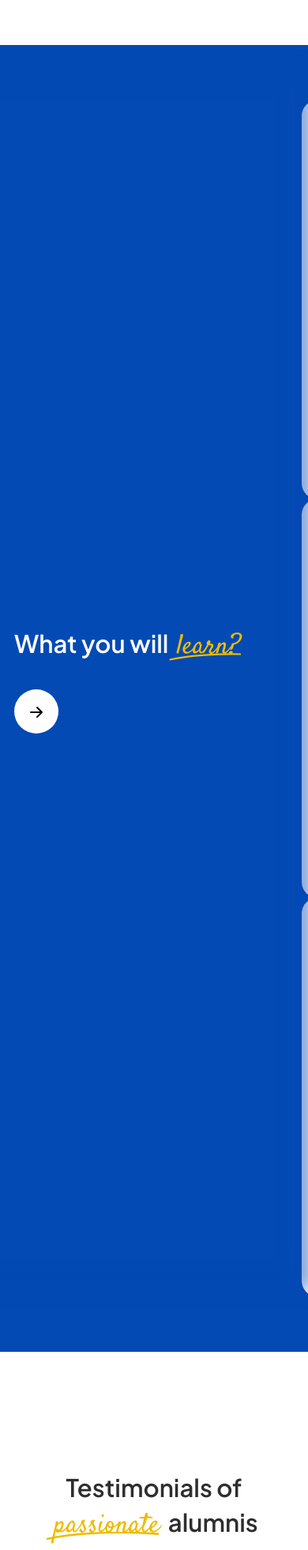
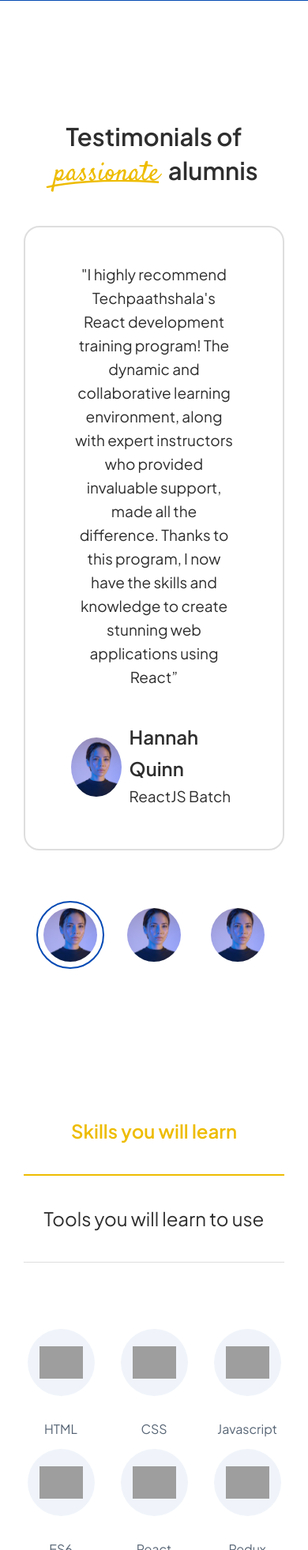
Before and after one commit to ZahraaAhmd/TechPaathshala, a PHP site: page /curriculum.html in a window 390 px wide. Shown: the part 4537-6500 px from the top of the page at 79% size. Run offline with PHP 8.4, Linux system fonts and the light colour scheme; grey boxes are pictures that could not be loaded.

Commit message:
responsive

```diff
--- a/assets/css/style.css
+++ b/assets/css/style.css
@@ -1973,6 +1973,42 @@ footer .social-links a:hover {
     width: 100%;
     height: 250px;
   }
+  .TP-features#learn-path .col-lg-auto {
+    width: 100%;
+    margin-bottom: 40px;
+  }
+  .TP-features#learn-path .col-lg {
+    width: 100%;
+  }
+  .TP-features#learn-path .intro {
+    display: flex;
+    justify-content: space-between;
+  }
+  .TP-features#learn-path .intro h2 {
+    margin-bottom: 0;
+  }
+  .TP-program-skills .skills-box {
+    font-size: 16px;
+  }
+  .TP-program-skills .skills-box .skill-img {
+    margin: 0 auto;
+    width: 85px;
+    height: 85px;
+    margin-bottom: 26px;
+  }
+  .TP-program-skills .skills-box .skill-img img {
+    width: 100%;
+  }
+  .TP-curriculum-details .accordion .accordion-item {
+    padding: 30px;
+  }
+  .TP-curriculum-details .accordion .accordion-item .accordion-header .accordion-button.outer-box-btn {
+    font-size: 19px;
+  }
+  .TP-hero#program-hero .course-details {
+    max-width: 100%;
+    margin-top: 40px;
+  }
 }
 @media (max-width: 767.98px) {
   .slick-slide .program-box {
--- a/assets/scss/_media.scss
+++ b/assets/scss/_media.scss
@@ -183,6 +183,44 @@
             }
         }
     }
+    .TP-features#learn-path {
+        .col-lg-auto {
+            width: 100%;
+            margin-bottom: 40px;
+        }
+        .col-lg{
+            width:100%
+        }
+        .intro {
+            display: flex;
+            justify-content: space-between;
+            h2{
+                margin-bottom: 0;
+            }
+        }
+    }
+    .TP-program-skills .skills-box{
+        font-size: 16px;
+        .skill-img {
+            margin:0 auto;
+            width: 85px;
+            height: 85px;
+            margin-bottom: 26px;
+            img{
+                width: 100%;
+            }
+        }
+    }
+    .TP-curriculum-details .accordion .accordion-item{
+        padding:30px
+    }
+    .TP-curriculum-details .accordion .accordion-item .accordion-header .accordion-button.outer-box-btn{
+        font-size: 19px;
+    }
+    .TP-hero#program-hero .course-details{
+        max-width: 100%;
+        margin-top: 40px;
+    }
 }
 
 @media(max-width:767.98px) {
--- a/curriculum.html
+++ b/curriculum.html
@@ -144,9 +144,9 @@
             </ul>
             <div class="row">
                 <div class="col-lg-4 col-12">
-                    <h2>Course <br /><span class="Satisfy-font text-yellow">overview</span></h2>
+                    <h2 class="mb-5 mb-lg-0">Course <br /><span class="Satisfy-font text-yellow">overview</span></h2>
                 </div>
-                <div class="col-lg-4 col-sm-6 col-12">
+                <div class="col-lg-4 col-12">
                     <div class="overview-box">
                         At vero eos et accusamus et iusto odio dignissimos ducimus qui blanditiis praesentium voluptatum
                         deleniti atque corrupti quos dolores et quas molestias excepturi sint occaecati cupiditate non
@@ -156,11 +156,11 @@
                         Aperiam, eaque ipsa quae ab illo inventore veritatis et quasi architecto.
                     </div>
                 </div>
-                <div class="col-lg-4 col-sm-6 col-12">
+                <div class="col-lg-4  d-none d-lg-block">
                     <img src="assets/images/curriculum/course-img.svg">
                 </div>
-                <div class="absoluate-top"><img src="assets/images/curriculum/sqaure.svg"></div>
-                <div class="absoluate-bottom"><img src="assets/images/curriculum/circle.svg"></div>
+                <div class="absoluate-top d-none d-lg-block"><img src="assets/images/curriculum/sqaure.svg"></div>
+                <div class="absoluate-bottom d-none d-lg-block"><img src="assets/images/curriculum/circle.svg"></div>
             </div>
         </div>
     </section>
@@ -210,7 +210,7 @@
                         <div>100 % Placement assistance</div>
                     </div>
                 </div>
-                <div class="col-lg-4 col-12">
+                <div class="col-lg-4 col-12 d-none d-lg-block">
                     <div class="img-box">
                         <img src="assets/images/curriculum/program-img.svg">
                     </div>
@@ -301,19 +301,18 @@
                 <div class="carousel-inner">
                     <div class="carousel-item active">
                         <div class="row gx-4">
-                            <div class="col-md-auto">
+                            <div class="col-lg-auto d-none d-lg-block">
                                 <img src="assets/images/home/testimonial1.jpg">
                             </div>
-                            <div class="col-md">
+                            <div class="col-lg">
                                 <div class="content-box text-center">
                                     <p>
-                                        "I highly recommend Techpaathshala's React development training program! The
-                                        dynamic and collaborative learning environment, along with expert instructors
-                                        who provided invaluable support, made all the difference. Thanks to this
-                                        program, I now have the skills and knowledge to create stunning web applications
-                                        using React”
+                                        "I highly recommend Techpaathshala's React development training program! The dynamic and collaborative learning environment, along with expert instructors who provided invaluable support, made all the difference. Thanks to this program, I now have the skills and knowledge to create stunning web applications using React”
                                     </p>
-                                    <h3>Hannah Quinn <span class="job-title">ReactJS Batch</span></h3>
+                                    <div class="d-flex user-info">
+                                        <img src="assets/images/home/testimonial1.jpg">
+                                        <h3>Hannah Quinn <span class="job-title">ReactJS Batch</span></h3>
+                                    </div>
                                 </div>
                             </div>
                         </div>
@@ -400,7 +399,7 @@
             <h2 class="text-center">Meet our <span class="Satisfy-font text-yellow">mentors</span> </h2>
             <div class="mentor-box">
                 <div class="row gx-3">
-                    <div class="col-auto">
+                    <div class="col-lg-auto d-none d-lg-block">
                         <div class="mentor-img">
                             <div>
                                 <h3 class="text-primary">Munaf Hajir</h3>
@@ -409,16 +408,27 @@
                             <img src="assets/images/home/instractor1.png">
                         </div>
                     </div>
-                    <div class="col">
+                    <div class="col-lg">
                         <div class="box-content">
                             <div class="text-center mb-5 ">
                                 <span class="tag">7 Modules</span>
                                 <span class="tag">3 months</span>
                                 <span class="tag">Basic level</span>
                             </div>
+
                             <div class="mentor-opinion">
                                 I enjoy coming up with creative solutions to complex problems to build the most
                                 efficient and intuitive applications
+                            </div>
+                            <div class="d-block d-lg-none">
+                                <div class="mentor-img-sm">
+                                    <img src="assets/images/home/instractor1.png">
+                                    <div>
+                                        <h3>Munaf Hajir</h3>
+                                        <div>ReactJS instructor</div>
+                                    </div>
+
+                                </div>
                             </div>
                             <div class="text-new-blue text-medium mb-3">Technical expertise : </div>
                             <div class="tech-icons">
```
Also changed, not shown: 1 other file.
